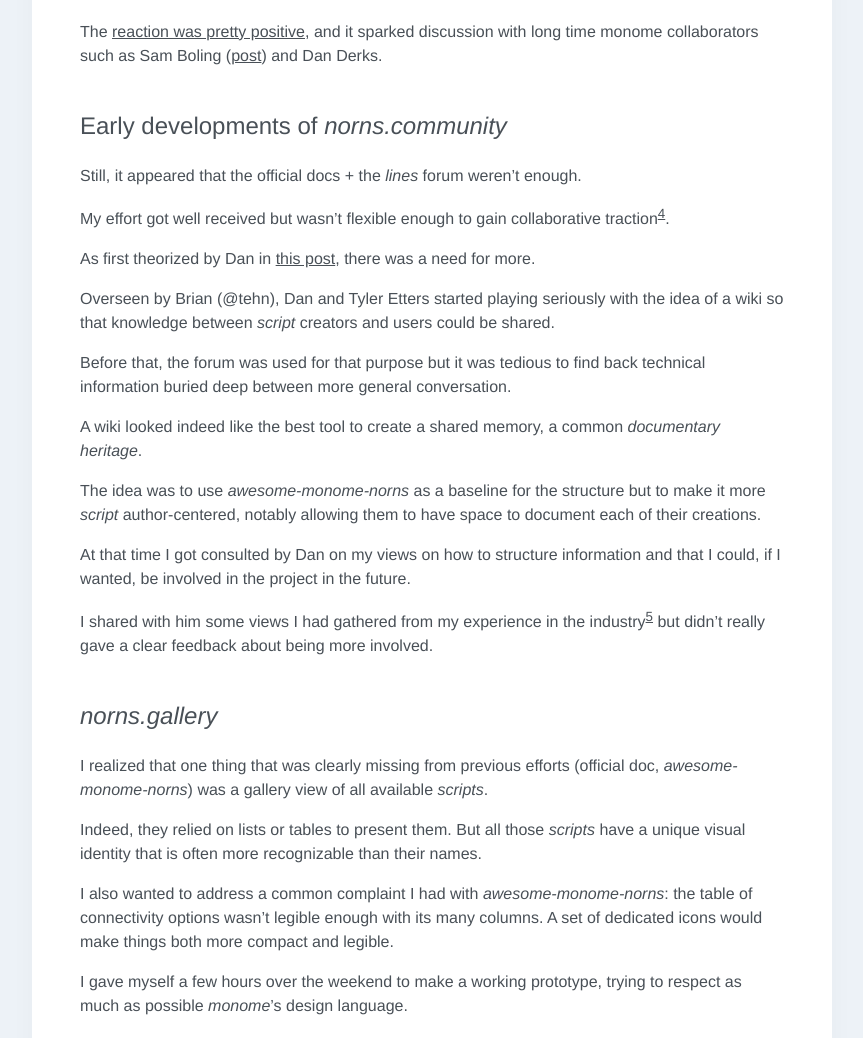
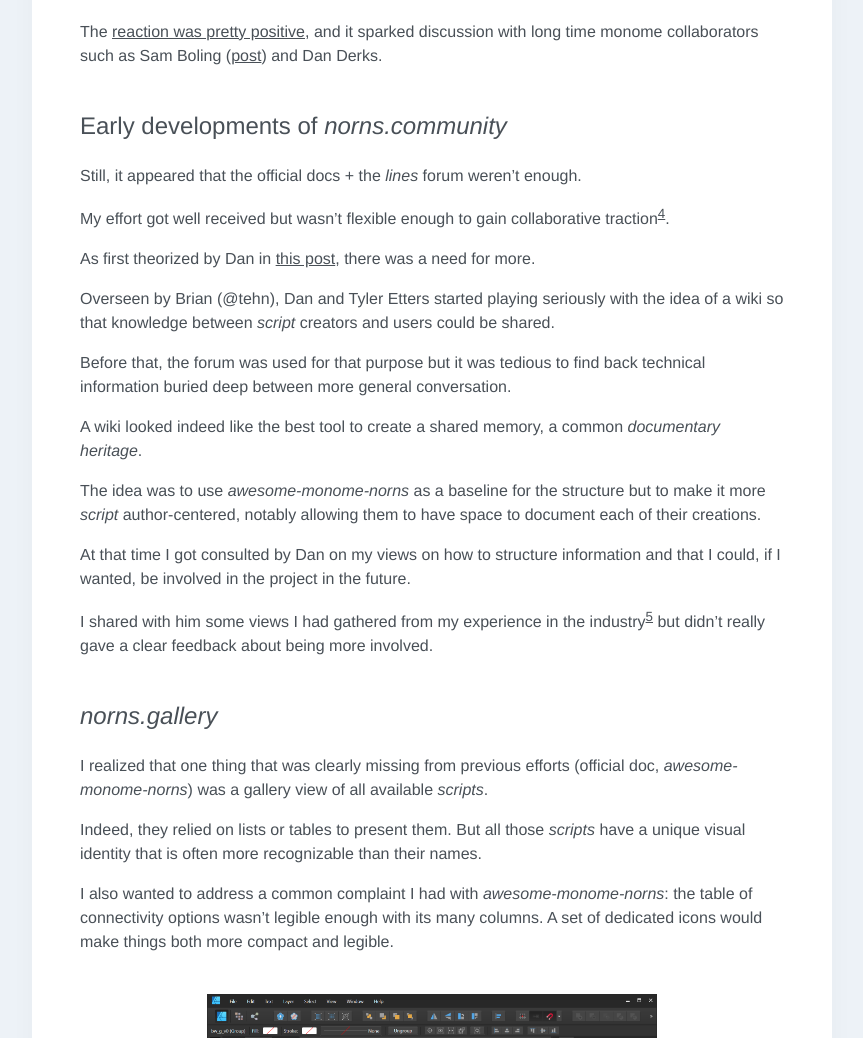
Before and after one commit to p3r7/blog, a Jekyll site: the page built from _posts/2021-05-10-norns-community.md, in a window 1280 px wide. Shown: the part 1889-2927 px from the top of the page, without its empty margins (208-1071 px from the left). Built offline with Jekyll 4.4.1, drawn with Linux system fonts in a browser that asks for light colours; some web fonts are replaced; grey boxes are pictures that could not be loaded.

Commit message:
Move up screenshot of icon making

```diff
--- a/_posts/2021-05-10-norns-community.md
+++ b/_posts/2021-05-10-norns-community.md
@@ -69,13 +69,13 @@
 
 I also wanted to address a common complaint I had with _awesome-monome-norns_: the table of connectivity options wasn't legible enough with its many columns. A set of dedicated icons would make things both more compact and legible.
 
+![norns_connectivity_icons](/assets/img/afd_norns_connectivity_icons.png){:style="max-width: var(--img-width-small)"}
+
 I gave myself a few hours over the weekend to make a working prototype, trying to respect as much as possible _monome_'s design language.
 
 [![p3r7/norns-gallery - GitHub](https://gh-card.dev/repos/p3r7/norns-gallery.svg){:style="max-width: var(--img-width-gh-card)"}](https://github.com/p3r7/norns-gallery)
 
 ![norns_gallery](/assets/img/norns_gallery.png)
-
-![norns_connectivity_icons](/assets/img/afd_norns_connectivity_icons.png){:style="max-width: var(--img-width-small)"}
 
 I presented it to Dan, who forwarded it to Tyler.
 
```
